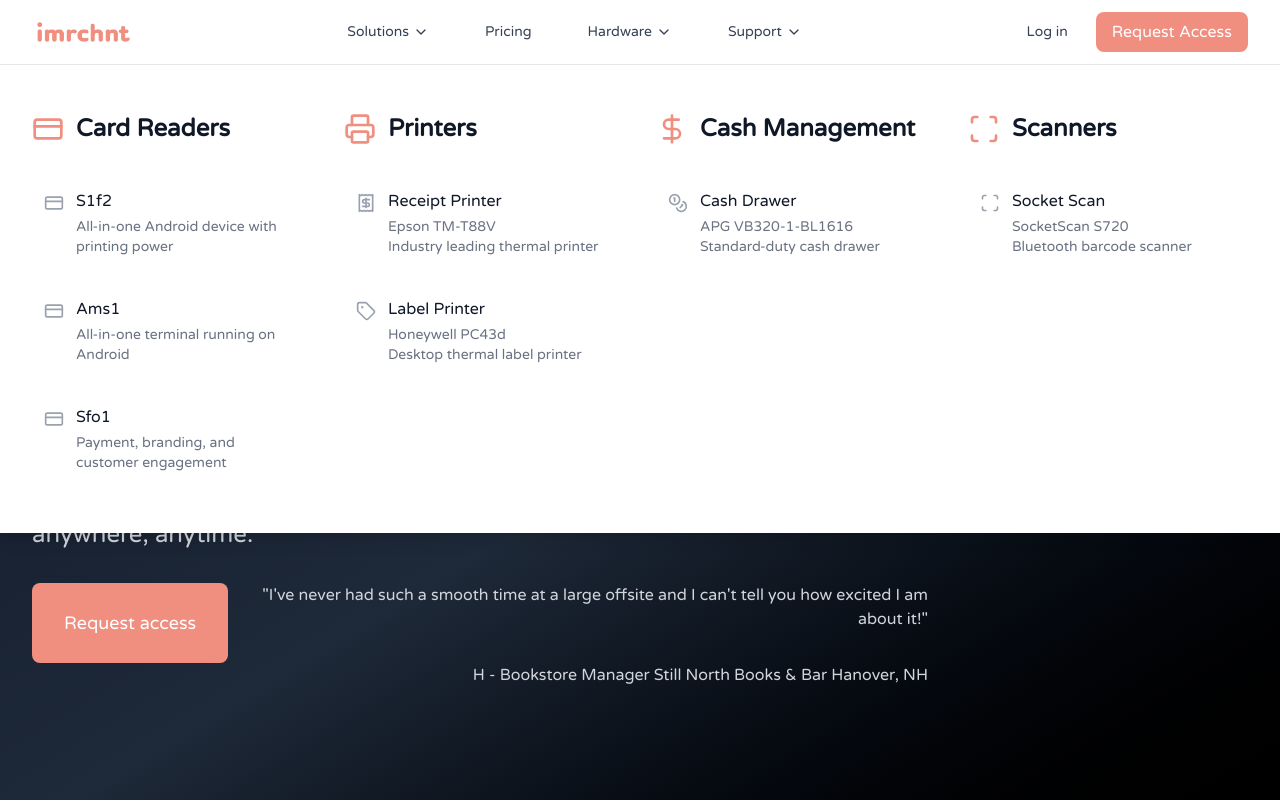
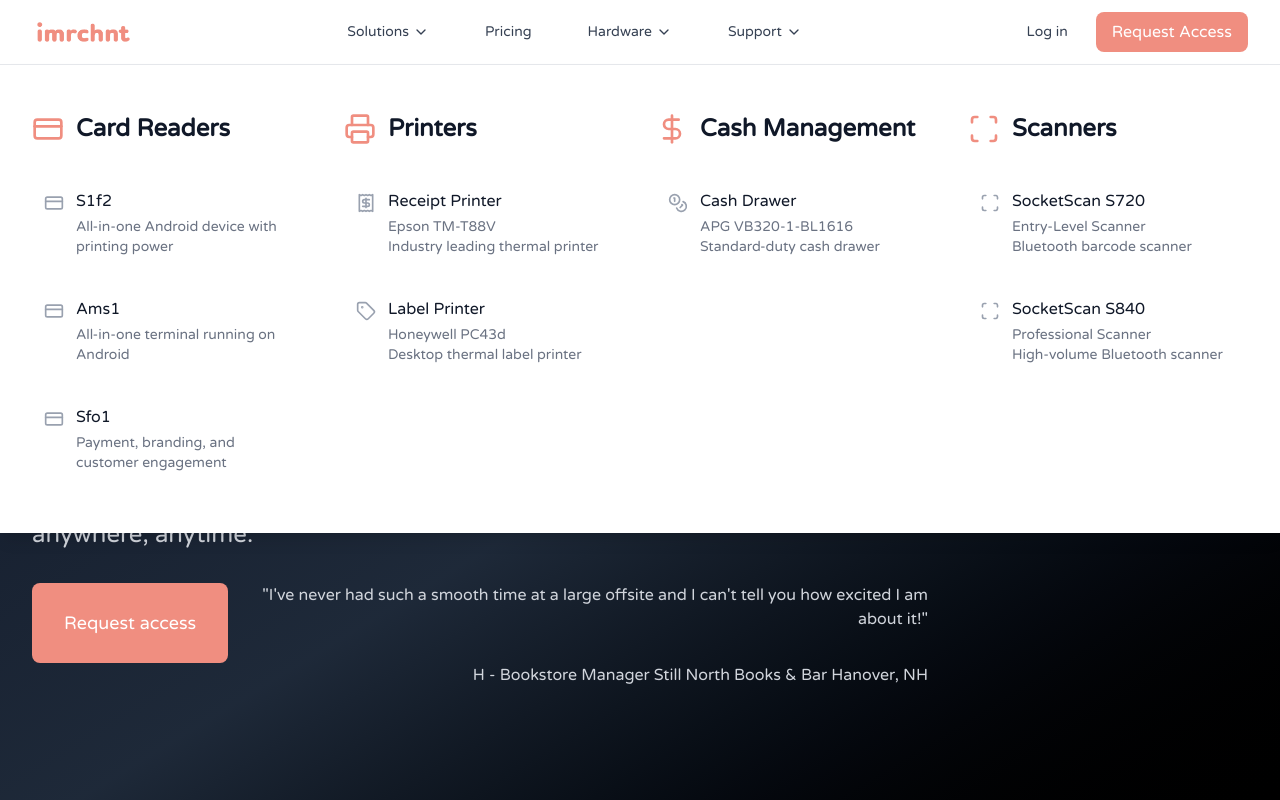
Before and after one commit to MarkHochreiter/imrchnt-website, a React (Vite) app: page / in a window 1280 px wide. Both pictures are taken after a click on the button "Hardware". Shown: the top 800 px of the page. Built offline with nearby package versions, Linux system fonts and the light colour scheme.

Commit message:
Update HardwareMegaMenu.jsx

```diff
--- a/src/components/HardwareMegaMenu.jsx
+++ b/src/components/HardwareMegaMenu.jsx
@@ -85,14 +85,24 @@ function HardwareMegaMenu({ isVisible, onMouseEnter, onMouseLeave, onNavigate })
       icon: <Scan className="h-8 w-8 text-[#f08e80]" />,
       items: [
         {
-          title: "Socket Scan",
+          title: "SocketScan S720",
           subtitle: (
             <>
-              SocketScan S720 <br /> Bluetooth barcode scanner
+              Entry-Level Scanner <br /> Bluetooth barcode scanner
             </>
           ),
           icon: <Scan className="h-5 w-5" />,
           page: "socket-scan-s720"
+        },
+        {
+          title: "SocketScan S840",
+          subtitle: (
+            <>
+              Professional Scanner <br /> High-volume Bluetooth scanner
+            </>
+          ),
+          icon: <Scan className="h-5 w-5" />,
+          page: "socket-scan-s840"
         }
       ]
     }
```
